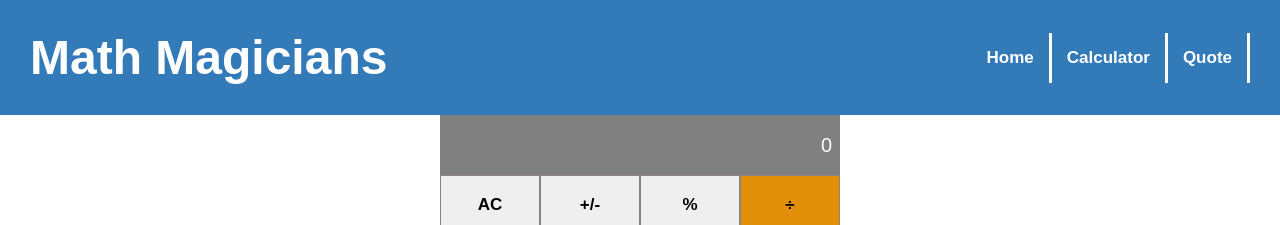
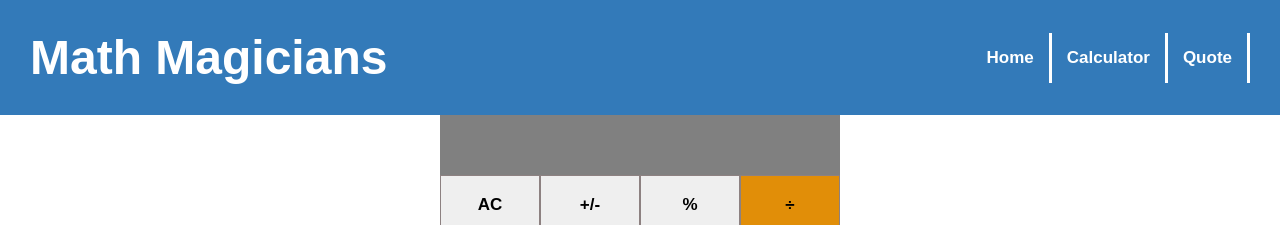
Before and after one commit to Nuga0909/math-magicians, a React (Create React App) app: page /calculator in a window 1280 px wide. Shown: the top 225 px of the page. Built offline with nearby package versions, Linux system fonts and the light colour scheme.

Commit message:
fix output bar issue

```diff
--- a/src/components/Calculator.js
+++ b/src/components/Calculator.js
@@ -24,7 +24,6 @@ const Calculator = () => {
         { operation }
         {' '}
         { next }
-        0
       </div>
       <div className="buttons">
         <div className="col-1 button-container flex">
```
